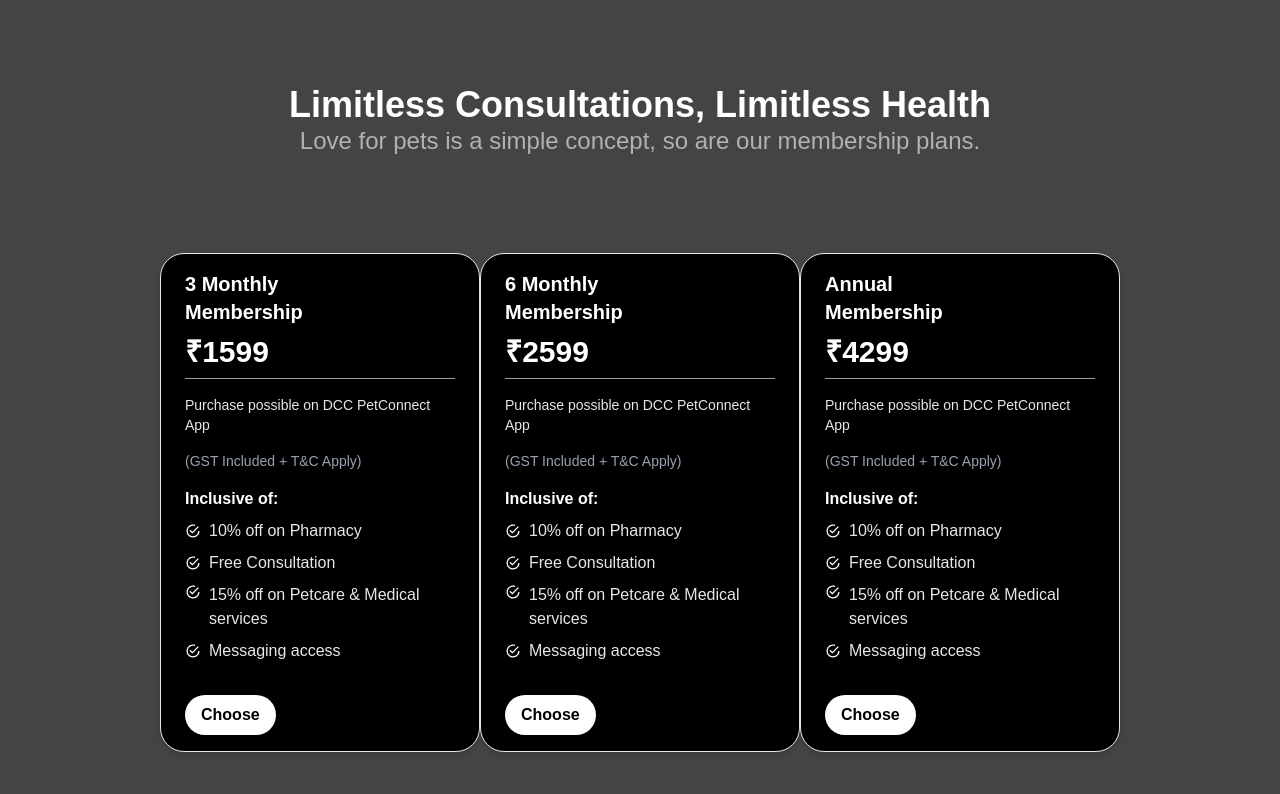
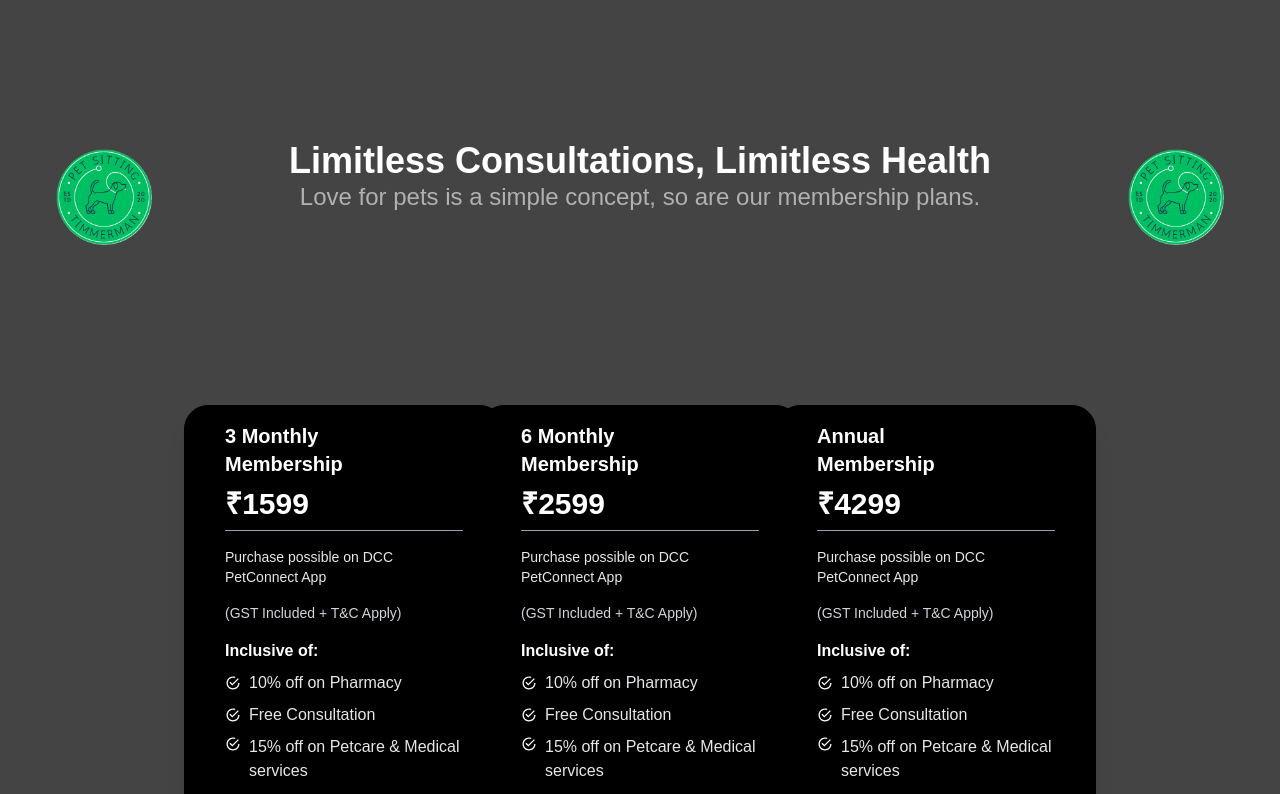
Before and after one commit to Aafreen18/test, a React (Vite) app: page / in a window 1280 px wide. Shown: the part 1000-1794 px from the top of the page. Built offline with nearby package versions, Linux system fonts and the light colour scheme.

Commit message:
fixed membershipSection

```diff
--- a/package.json
+++ b/package.json
@@ -11,6 +11,7 @@
   },
   "dependencies": {
     "@tailwindcss/vite": "^4.1.11",
+    "framer-motion": "^12.23.0",
     "react": "^19.0.0-beta-26f2496093-20240514",
     "react-dom": "^19.0.0-beta-26f2496093-20240514",
     "react-icons": "^5.5.0",
--- a/src/components/MembershipCard.jsx
+++ b/src/components/MembershipCard.jsx
@@ -1,8 +1,8 @@
 import { IoMdCheckmarkCircleOutline } from "react-icons/io";
 
-const MembershipCard = ({ time, price }) => {
+const MembershipCard = ({ time, price, hoverColor }) => {
   return (
-    <div className="max-w-xs mx-auto bg-black rounded-3xl shadow-md overflow-hidden border border-gray-200 my-4">
+    <div className={`max-w-xs mx-auto bg-black rounded-3xl shadow-xl overflow-hidden border my-4 px-4 ${hoverColor}`}>
       <div className="px-6 py-4">
         <div className="font-bold text-xl mb-2 text-white">
           {time}<br /> Membership
@@ -12,7 +12,7 @@ const MembershipCard = ({ time, price }) => {
         <p className="text-gray-200 text-sm mb-4">
           Purchase possible on DCC PetConnect App
         </p>
-        <p className="text-gray-400 text-sm mb-4">
+        <p className="text-gray-300 text-sm mb-4">
           (GST Included + T&C Apply)
         </p>
 
--- /dev/null
+++ b/src/components/MembershipSection.jsx
@@ -0,0 +1,144 @@
+import { motion } from "framer-motion";
+import MembershipCard from '../components/MembershipCard';
+import { FaArrowLeft, FaArrowRight } from "react-icons/fa";
+import { useState } from "react";
+
+const MembershipSection = () => {
+  const [currentIndex, setCurrentIndex] = useState(0);
+
+  const memberships = [
+    { time: "3 Monthly", price: "₹1599", hoverColor: "hover:bg-[#DF9755]"  },
+    { time: "6 Monthly", price: "₹2599", hoverColor: "hover:bg-[#9FB3DF]"  },
+    { time: "Annual", price: "₹4299", hoverColor: "hover:bg-[#F3C623]"  },
+  ];
+
+  const prev = () => {
+    setCurrentIndex((prev) => (prev === 0 ? memberships.length - 1 : prev - 1));
+  };
+
+  const next = () => {
+    setCurrentIndex((prev) => (prev === memberships.length - 1 ? 0 : prev + 1));
+  };
+
+  const containerVariants = {
+    hidden: {},
+    visible: {
+        transition: {
+        staggerChildren: 0.2,
+        },
+    },
+    };
+
+    const cardVariants = {
+    hidden: { opacity: 0, y: 80 },
+    visible: {
+        opacity: 1,
+        y: 0,
+        transition: {
+        duration: 0.6,
+        ease: [0.22, 1, 0.36, 1],
+        },
+    },
+    };
+
+  return (
+    <div className="w-screen relative left-1/2 right-1/2 -mx-[50vw] bg-[#444444]" style={{ paddingTop: "200px", paddingBottom: "100px" }}>
+
+      {/* Header Section */}
+      <div className="flex flex-row items-center justify-center gap-4 py-4 px-2 flex-wrap max-w-7xl mx-auto">
+        <div className="p-4 justify-center w-full flex sm:w-auto">
+          <img
+            src="/logo.png"
+            alt="Example"
+            className="w-28 h-28 sm:w-32 sm:h-32 md:w-36 md:h-36 lg:w-40 lg:h-40 object-cover"
+          />
+        </div>
+
+        <div className="flex flex-col items-center text-center px-4 flex-1">
+          <h1 className="text-white font-extrabold text-2xl md:text-4xl">
+            Limitless Consultations, Limitless Health
+          </h1>
+          <h2 className="text-[#b1b1b1] font-medium text-lg sm:text-2xl mb-10">
+            Love for pets is a simple concept, so are our membership plans.
+          </h2>
+        </div>
+
+        <div className="p-4 justify-center w-auto hidden lg:flex">
+          <img
+            src="/logo.png"
+            alt="Example"
+            className="w-40 h-40 object-cover"
+          />
+        </div>
+      </div>
+
+        {/* Cards Section */}
+        <div className="max-w-7xl mx-auto px-4 py-10">
+            {/* Mobile Carousel */}
+            <div className="md:hidden flex flex-col items-center relative">
+            <div className="relative w-full flex justify-center items-center">
+                {/* Left Arrow */}
+                <button
+                onClick={prev}
+                className="absolute left-0 p-2 bg-gray-200 rounded-full"
+                >
+                <FaArrowLeft />
+                </button>
+
+                {/* Animated Card */}
+                <motion.div
+                key={currentIndex}
+                custom={currentIndex}
+                initial={{ opacity: 0, y: 80 }}
+                animate={{ opacity: 1, y: 0 }}
+                exit={{ opacity: 0, y: -50 }}
+                transition={{ duration: 0.5 }}
+                className="w-full flex justify-center"
+                >
+                <MembershipCard
+                    time={memberships[currentIndex].time}
+                    price={memberships[currentIndex].price}
+                    hoverColor={memberships[currentIndex].hoverColor}
+                />
+                </motion.div>
+
+                {/* Right Arrow */}
+                <button
+                onClick={next}
+                className="absolute right-0 p-2 bg-gray-200 rounded-full"
+                >
+                <FaArrowRight />
+                </button>
+            </div>
+            </div>
+
+            {/* Overlapping cards for medium and up screens */}
+            <div className="hidden md:flex items-center justify-center mt-10 overflow-hidden">
+                <motion.div
+                    className="flex"
+                    variants={containerVariants}
+                    initial="hidden"
+                    whileInView="visible"
+                    viewport={{ once: false, amount: 0.4 }}
+                >
+                    {memberships.map((m, i) => (
+                    <motion.div
+                        key={i}
+                        variants={cardVariants}
+                        className={`z-${10 + i} ${i !== 0 ? "-ml-6" : ""}`}
+                        whileHover={{
+                            zIndex: 20,
+                            transition: { duration: 0.3 }
+                        }}
+                    >
+                        <MembershipCard time={m.time} price={m.price} hoverColor={m.hoverColor} />
+                    </motion.div>
+                    ))}
+                </motion.div>
+            </div>
+        </div>
+    </div>
+  );
+};
+
+export default MembershipSection;
--- a/src/pages/Home.jsx
+++ b/src/pages/Home.jsx
@@ -1,7 +1,7 @@
 import Carousel from '../components/Carousel';
 import HelpButtonModal from '../components/HelpButtonModal';
 import BookAppointment from '../components/BookAppointment';
-import MembershipCard from '../components/MembershipCard';
+import MembershipSection from '../components/MembershipSection';
 
 function Home() {
   const heroSlides = [
@@ -21,6 +21,8 @@ function Home() {
       image: 'https://images.unsplash.com/photo-1470071459604-3b5ec3a7fe05?ixlib=rb-1.2.1&auto=format&fit=crop&w=1000&q=80',
     },
   ];
+
+
   return (
     <>
       <HelpButtonModal />
@@ -31,24 +33,7 @@ function Home() {
 
       <BookAppointment />
 
-      <div className="w-screen relative left-1/2 right-1/2 -mx-[50vw] bg-[#444444]" style={{paddingTop: "200px", paddingBottom:" 100px"}}>
-        <h1 className='text-white font-extrabold text-4xl text-center'>Limitless Consultations, Limitless Health</h1>
-        <h1 className='text-[#b1b1b1] font-md text-2xl text-center mb-20'>Love for pets is a simple concept, so are our membership plans.</h1>
-
-        <div className="flex max-w-7xl items-center justify-center mx-auto">
-          <div className="">
-            <MembershipCard time="3 Monthly" price="₹1599" />
-          </div>
-
-          <div className="">
-            <MembershipCard time="6 Monthly" price="₹2599" />
-          </div>
-
-          <div className="">
-            <MembershipCard time="Annual" price="₹4299" />
-          </div>
-          </div>
-      </div>
+      <MembershipSection />
     </>
   );
 }
```
Also changed, not shown: public/logo.png (added), src/App.css (line endings or trailing spaces), 1 other file (tests, documents, lock files or other folders). Lines whose indentation alone changed are shown as unchanged.
